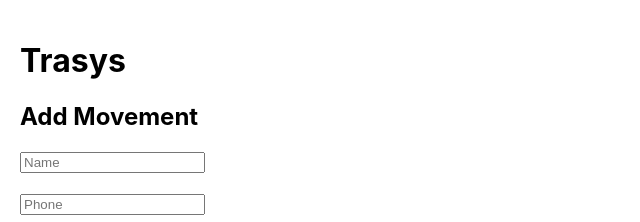
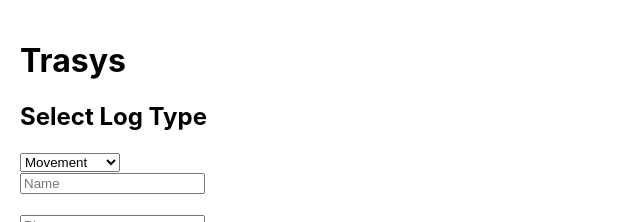
Before and after one commit to chinanugod/trasys, a React (Create React App) app in the folder frontend/: page / in a window 1280 px wide. Shown: the top 222 px of the page, without its empty margins (0-640 px from the left). Built offline with nearby package versions, Linux system fonts and the light colour scheme; no server answers.

Commit message:
Added conditional multi-dynamic rendering to the form data

```diff
--- a/frontend/src/App.js
+++ b/frontend/src/App.js
@@ -11,6 +11,8 @@ function App() {
   const [filter, setFilter] = useState("");
 
   const [logs, setLogs] = useState([]);
+
+  const [logType, setLogType] = useState("Movement"); // Default log type
 
   // Fetch logs from backend
   const fetchLogs = async (filterValue = "") => {
@@ -46,7 +48,7 @@ function App() {
     e.preventDefault();
 
     const dataToSend = {
-      type: "Movement",
+      type: logType, // Add log type to data
       ...formData,
     };
 
@@ -91,9 +93,17 @@ function App() {
     <div style={{ padding: "20px" }}>
       <h1>Trasys</h1>
 
-      <h2>Add Movement</h2>
+      <h2>Select Log Type</h2>
+
+  <select value={logType} onChange={(e) => setLogType(e.target.value)}>
+    <option value="Movement">Movement</option>
+    <option value="Device">Device</option>
+    <option value="WorkAccess">Work Access</option>
+  </select>
 
  <form onSubmit={handleSubmit}>
+  {logType === "Movement" && (
+    <>
       <input name="name" placeholder="Name" value={formData.name} onChange={handleChange} />
       <br /><br />
 
@@ -105,6 +115,43 @@ function App() {
 
       <input name="purpose" placeholder="Purpose" value={formData.purpose} onChange={handleChange} />
       <br /><br />
+    </>
+  )}
+
+  {logType === "Device" && (
+    <>
+      <input name="companyName" placeholder="Company" value={formData.companyName} onChange={handleChange} />
+      <br /><br />
+
+      <input name="deviceDescription" placeholder="Device Description" onChange={handleChange} />
+      <br /><br />
+
+      <input name="serialNumber" placeholder="Serial Number" onChange={handleChange} />
+      <br /><br />
+
+      <input name="qtyIn" type="number" placeholder="Quantity" onChange={handleChange} />
+      <br /><br />
+    </>
+  )}
+
+  {logType === "WorkAccess" && (
+    <>
+      <input name="companyName" placeholder="Company" value={formData.companyName} onChange={handleChange} />
+      <br /><br />
+
+      <input name="contactPerson" placeholder="Contact Person" onChange={handleChange} />
+      <br /><br />
+
+      <input name="workArea" placeholder="Work Area" onChange={handleChange} />
+      <br /><br />
+
+      <input name="typeOfWork" placeholder="Type of Work" onChange={handleChange} />
+      <br /><br />
+
+      <input name="accessRefNumber" placeholder="Reference Number" onChange={handleChange} />
+      <br /><br />
+    </>
+  )}
 
   <button type="submit">Submit</button>
 </form>
```
Lines whose indentation alone changed are shown as unchanged.
